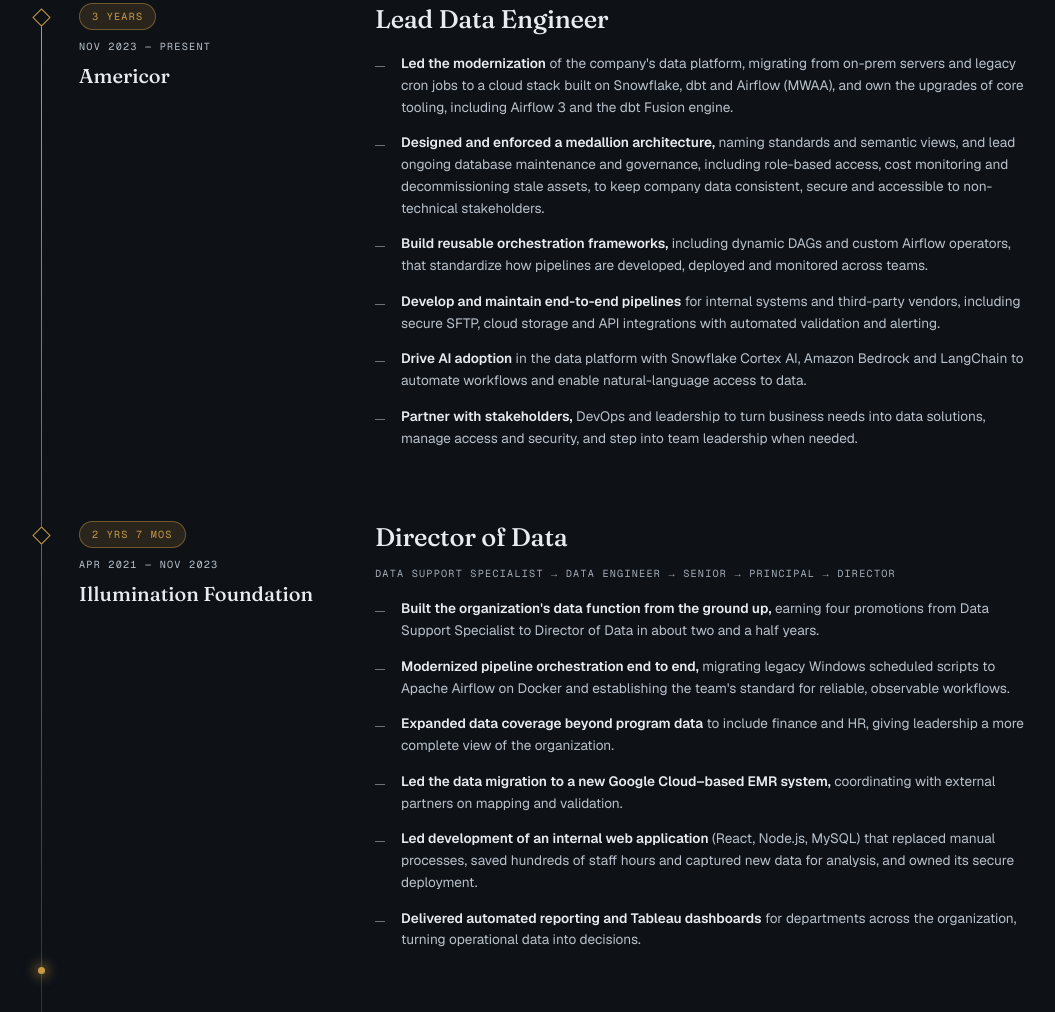
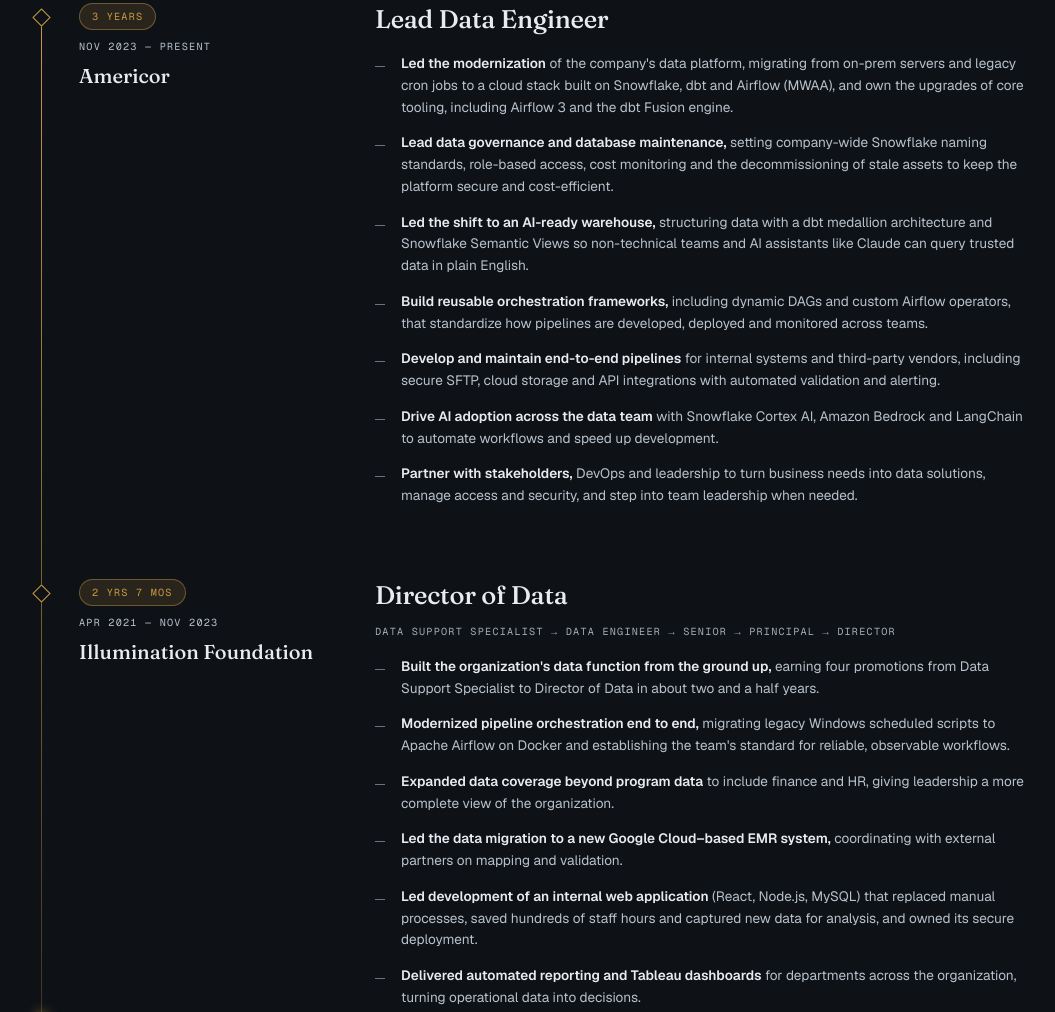
Before and after one commit to jeremyxu2-swe/resume, a plain HTML site: page index.html in a window 1280 px wide. Shown: the part 1194-2206 px from the top of the page, without its empty margins (37-1092 px from the left). Drawn offline with nearby package versions, Linux system fonts and the light colour scheme.

Commit message:
Restructure Americor bullets: governance, AI-ready warehouse, AI adoption
Co-Authored-By: Claude Opus 5.5 <noreply@anthropic.com>
Claude-Session: https://claude.ai/code/session_0176dYEKGgqoGNTrgZsKVfkg

```diff
--- a/index.html
+++ b/index.html
@@ -1012,10 +1012,11 @@ button:focus-visible,a:focus-visible{outline:2px solid #C99A45;outline-offset:3p
 <h3 class="role" style="margin: 0; font-family: Fraunces, Georgia, serif; font-weight: 500; letter-spacing: -0.01em; color: #E8ECF0">Lead Data Engineer</h3>
 <ul class="bullets" style="max-width: 72ch; margin: 4px 0 0; padding: 0; list-style: none; display: flex; flex-direction: column; gap: 14px; line-height: 1.6; color: #B8C1CB">
 <li style="display: flex; gap: 16px"><span style="flex: 0 0 10px; height: 1px; margin-top: 13px; background: #6B747D"></span><span><strong style="color: #E8ECF0; font-weight: 600">Led the modernization</strong> of the company's data platform, migrating from on-prem servers and legacy cron jobs to a cloud stack built on Snowflake, dbt and Airflow (MWAA), and own the upgrades of core tooling, including Airflow 3 and the dbt Fusion engine.</span></li>
-<li style="display: flex; gap: 16px"><span style="flex: 0 0 10px; height: 1px; margin-top: 13px; background: #6B747D"></span><span><strong style="color: #E8ECF0; font-weight: 600">Designed and enforced a medallion architecture,</strong> naming standards and semantic views, and lead ongoing database maintenance and governance, including role-based access, cost monitoring and decommissioning stale assets, to keep company data consistent, secure and accessible to non-technical stakeholders.</span></li>
+<li style="display: flex; gap: 16px"><span style="flex: 0 0 10px; height: 1px; margin-top: 13px; background: #6B747D"></span><span><strong style="color: #E8ECF0; font-weight: 600">Lead data governance and database maintenance,</strong> setting company-wide Snowflake naming standards, role-based access, cost monitoring and the decommissioning of stale assets to keep the platform secure and cost-efficient.</span></li>
+<li style="display: flex; gap: 16px"><span style="flex: 0 0 10px; height: 1px; margin-top: 13px; background: #6B747D"></span><span><strong style="color: #E8ECF0; font-weight: 600">Led the shift to an AI-ready warehouse,</strong> structuring data with a dbt medallion architecture and Snowflake Semantic Views so non-technical teams and AI assistants like Claude can query trusted data in plain English.</span></li>
 <li style="display: flex; gap: 16px"><span style="flex: 0 0 10px; height: 1px; margin-top: 13px; background: #6B747D"></span><span><strong style="color: #E8ECF0; font-weight: 600">Build reusable orchestration frameworks,</strong> including dynamic DAGs and custom Airflow operators, that standardize how pipelines are developed, deployed and monitored across teams.</span></li>
 <li style="display: flex; gap: 16px"><span style="flex: 0 0 10px; height: 1px; margin-top: 13px; background: #6B747D"></span><span><strong style="color: #E8ECF0; font-weight: 600">Develop and maintain end-to-end pipelines</strong> for internal systems and third-party vendors, including secure SFTP, cloud storage and API integrations with automated validation and alerting.</span></li>
-<li style="display: flex; gap: 16px"><span style="flex: 0 0 10px; height: 1px; margin-top: 13px; background: #6B747D"></span><span><strong style="color: #E8ECF0; font-weight: 600">Drive AI adoption</strong> in the data platform with Snowflake Cortex AI, Amazon Bedrock and LangChain to automate workflows and enable natural-language access to data.</span></li>
+<li style="display: flex; gap: 16px"><span style="flex: 0 0 10px; height: 1px; margin-top: 13px; background: #6B747D"></span><span><strong style="color: #E8ECF0; font-weight: 600">Drive AI adoption across the data team</strong> with Snowflake Cortex AI, Amazon Bedrock and LangChain to automate workflows and speed up development.</span></li>
 <li style="display: flex; gap: 16px"><span style="flex: 0 0 10px; height: 1px; margin-top: 13px; background: #6B747D"></span><span><strong style="color: #E8ECF0; font-weight: 600">Partner with stakeholders,</strong> DevOps and leadership to turn business needs into data solutions, manage access and security, and step into team leadership when needed.</span></li>
 </ul>
 </div>
```
